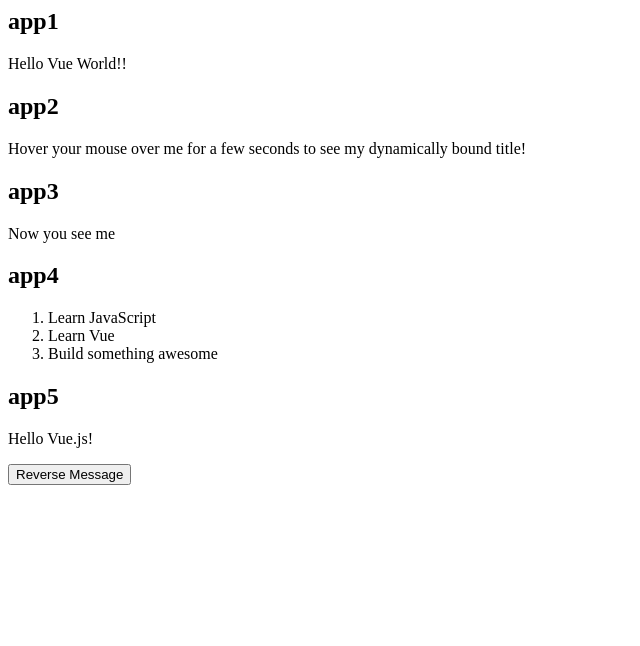
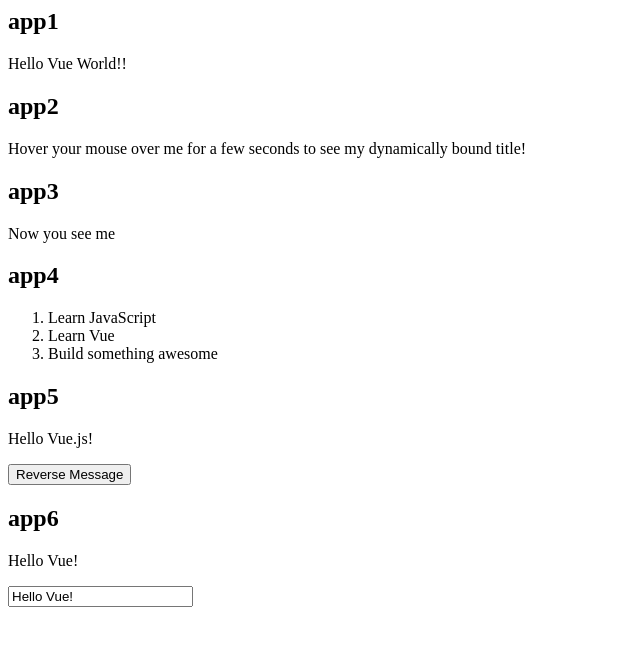
Before and after one commit to yyh-gl/vue-tutorial, a plain HTML site: page index.html in a window 1280 px wide. Shown: the whole page, without its empty margins (0-640 px from the left). Drawn offline with nearby package versions, Linux system fonts and the light colour scheme.

Commit message:
Add app6

```diff
--- a/index.html
+++ b/index.html
@@ -44,6 +44,13 @@
   <h2>app5</h2>
   <p>{{ message }}</p>
   <button v-on:click="reverseMessage">Reverse Message</button>
+</div>
+
+<div id="app-6">
+  <!-- テキストボックスに入力した値が表示される -->
+  <h2>app6</h2>
+  <p>{{ message }}</p>
+  <input v-model="message">
 </div>
 
 </body>
@@ -94,4 +101,11 @@
       }
     }
   })
+
+  var app6 = new Vue({
+    el: '#app-6',
+    data: {
+      message: 'Hello Vue!'
+    }
+  })
 </script>
```
